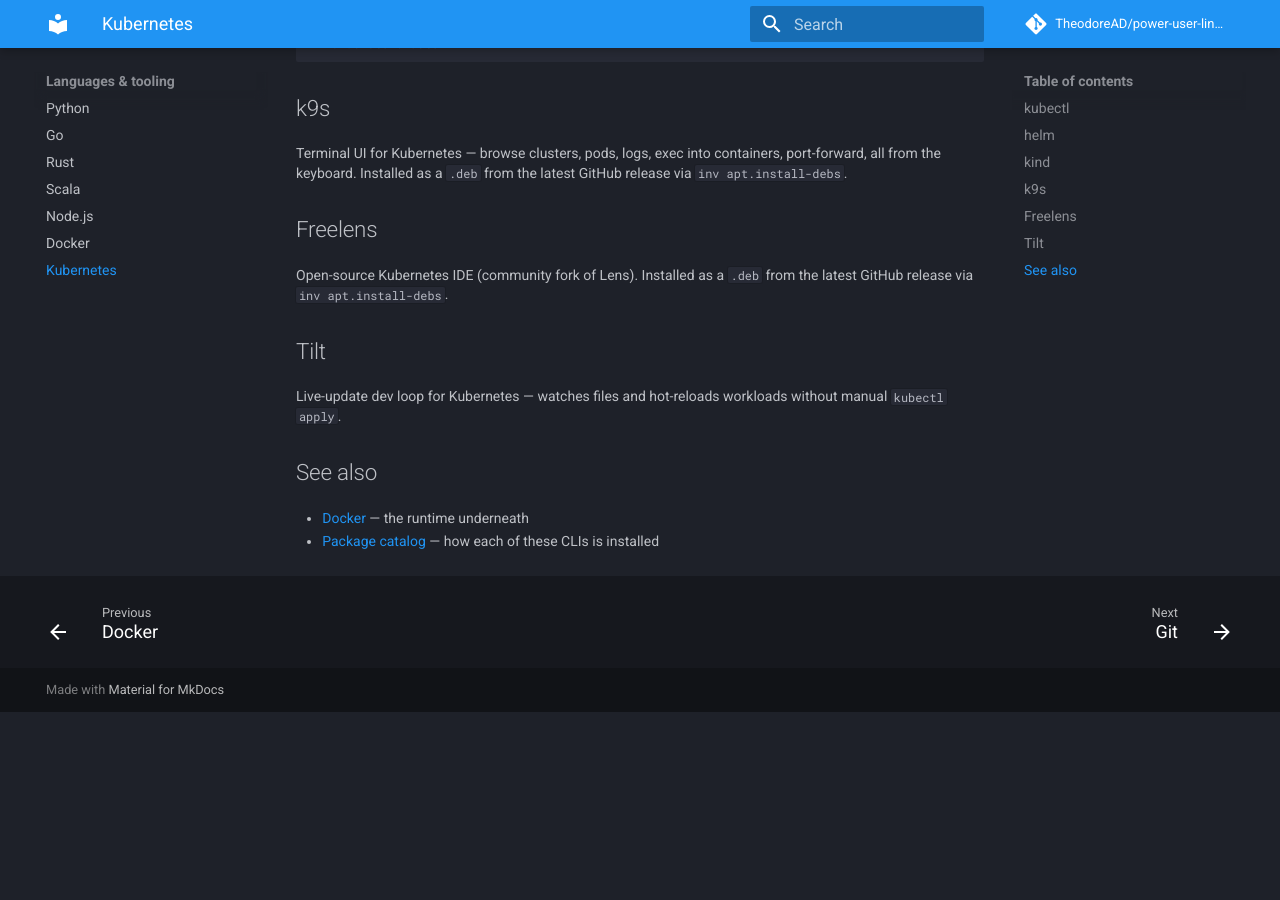
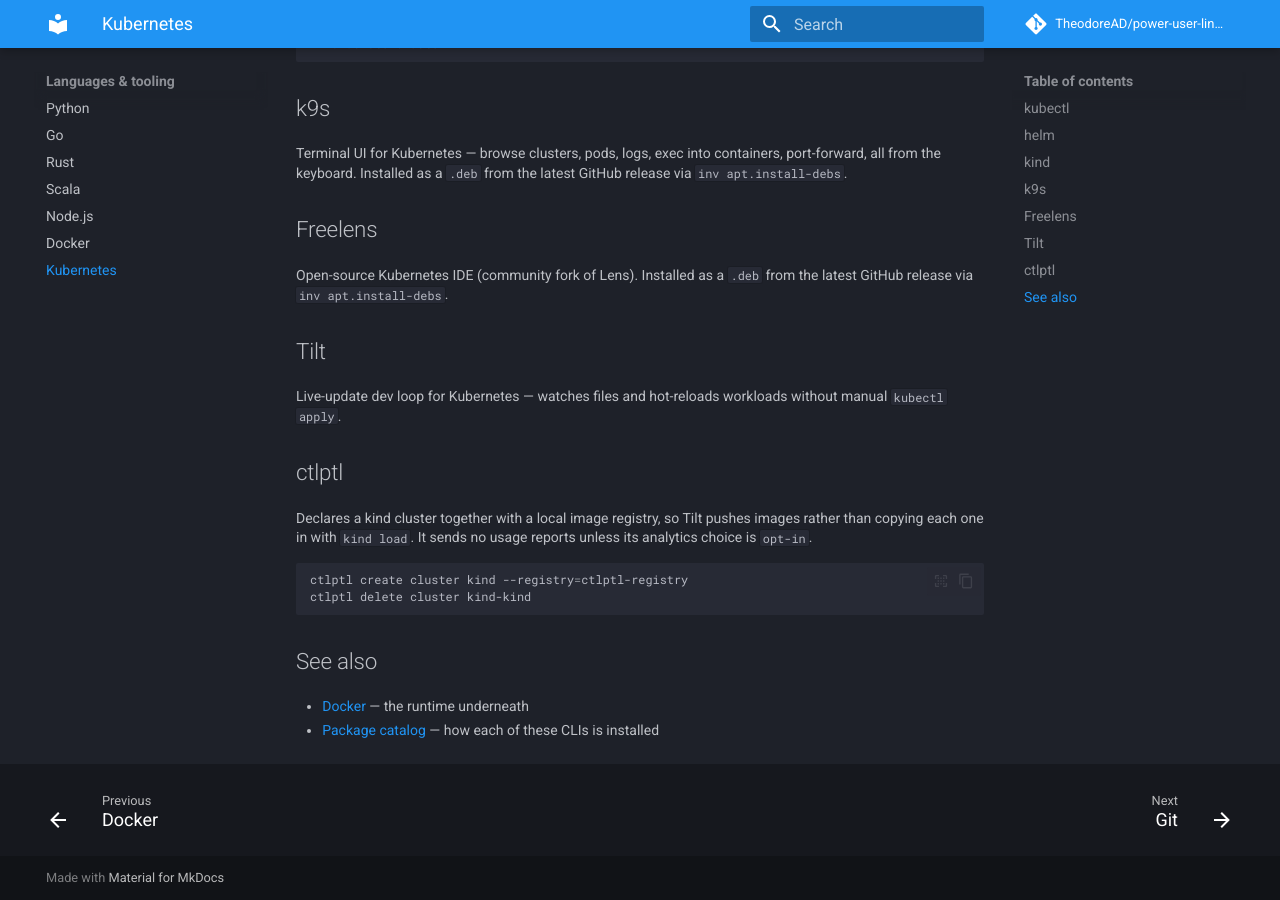
Before and after one commit to TheodoreAD/power-user-linux-setup, an MkDocs documentation site: the page built from docs/kubernetes.md, in a window 1280 px wide and 900 px high, scrolled down 993 px. Built offline with MkDocs 1.6.1 and Material for MkDocs 9.7.7, drawn with Linux system fonts in a browser that asks for light colours; comment, search, counter and statistics services are not loaded; before the commit the page ends 1705 px from its top, so only the background shows below that; some of the changed text lies outside the part shown.

Commit message:
setup: ctlptl, for declaring a kind cluster with a local image registry
Without a registry every image goes into a kind cluster by kind load,
the slow path on a 6-core machine, and the planned hekate stack creates
its cluster through ctlptl. Archive method, modelled on tilt's entry:
same asset naming, a checksums.txt, and the binary at the archive root
(checked against v0.9.6, sha256 matching). verify_cmd is ctlptl version,
because the root command sets no Version and so has no --version flag.

Also corrects docs/kubernetes.md, which listed helm and tilt under the
apt repo task when both are archive installs.

Co-Authored-By: Claude Opus 5.5 <noreply@anthropic.com>

````diff
--- a/docs/kubernetes.md
+++ b/docs/kubernetes.md
@@ -9,9 +9,9 @@ The Kubernetes CLIs this repo installs, and how each one is kept up to date.
 All tools are declared in `setup.toml` and installed via invoke:
 
 ```shell
-inv apt.install-repos   # kubectl, helm, tilt
+inv apt.install-repos   # kubectl
 inv apt.install-debs  # k9s, freelens
-inv tools.install  # kind
+inv tools.install  # kind, helm, tilt, ctlptl
 ```
 
 Or all at once: `inv setup`
@@ -58,6 +58,17 @@ release via `inv apt.install-debs`.
 Live-update dev loop for Kubernetes — watches files and hot-reloads workloads without manual
 `kubectl apply`.
 
+## ctlptl
+
+Declares a kind cluster together with a local image registry, so Tilt pushes images rather than
+copying each one in with `kind load`. It sends no usage reports unless its analytics choice is
+`opt-in`.
+
+```shell
+ctlptl create cluster kind --registry=ctlptl-registry
+ctlptl delete cluster kind-kind
+```
+
 ## See also
 
 - [Docker](docker.md) — the runtime underneath
````
Also changed, not shown: docs/packages.md (+1 -0 lines), setup.toml (+13 -0 lines).
